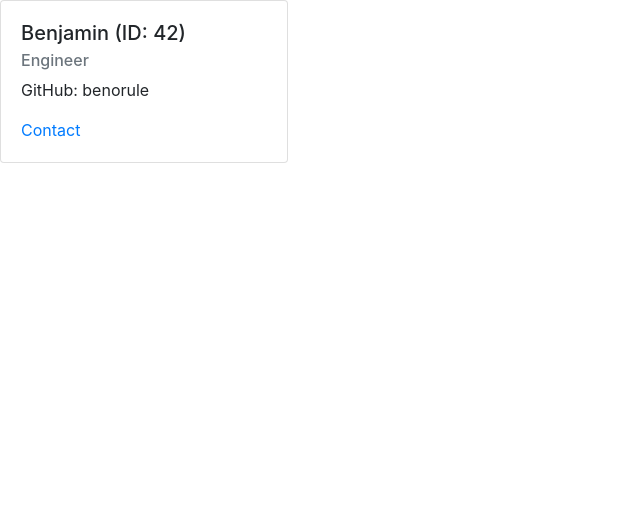
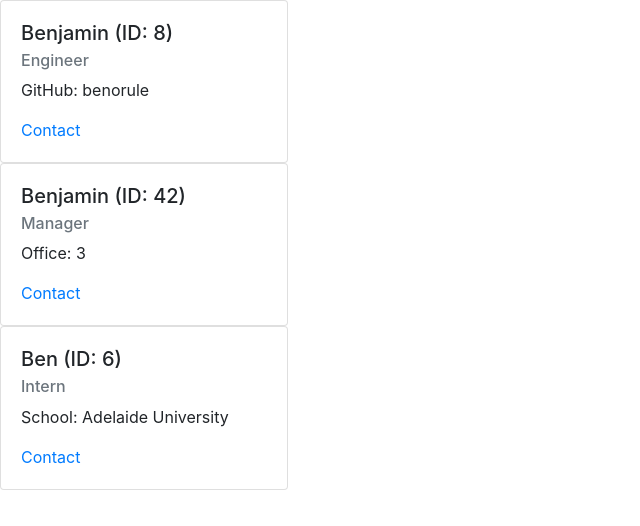
Before and after one commit to benorule/template-engine, a plain HTML site: page index.html in a window 1280 px wide. Shown: the whole page, without its empty margins (0-640 px from the left). Drawn offline with nearby package versions, Linux system fonts and the light colour scheme.

Commit message:
updated README.md

```diff
--- a/index.html
+++ b/index.html
@@ -8,10 +8,24 @@
  </head>
  <body><div class="card" style="width: 18rem;">
  <div class="card-body">
-<h5 class="card-title">Benjamin (ID: 42) </h5>
+<h5 class="card-title">Benjamin (ID: 8) </h5>
 <h6 class="card-subtitle mb-2 text-muted">Engineer</h6>
 <p class="card-text">GitHub: benorule</p>
 <a href="mailto: benorule@outlook.com" class="card-link"> Contact </a>
 </div>
+ </div><div class="card" style="width: 18rem;">
+ <div class="card-body">
+<h5 class="card-title">Benjamin (ID: 42) </h5>
+<h6 class="card-subtitle mb-2 text-muted">Manager</h6>
+<p class="card-text">Office: 3</p>
+<a href="mailto: benorule@outlook.com" class="card-link"> Contact </a>
+</div>
+ </div><div class="card" style="width: 18rem;">
+ <div class="card-body">
+<h5 class="card-title">Ben (ID: 6) </h5>
+<h6 class="card-subtitle mb-2 text-muted">Intern</h6>
+<p class="card-text">School: Adelaide University</p>
+<a href="mailto: benorule@outlook.com" class="card-link"> Contact </a>
+</div>
  </div></body>
  </html>
```
Also changed, not shown: 1 other file.
